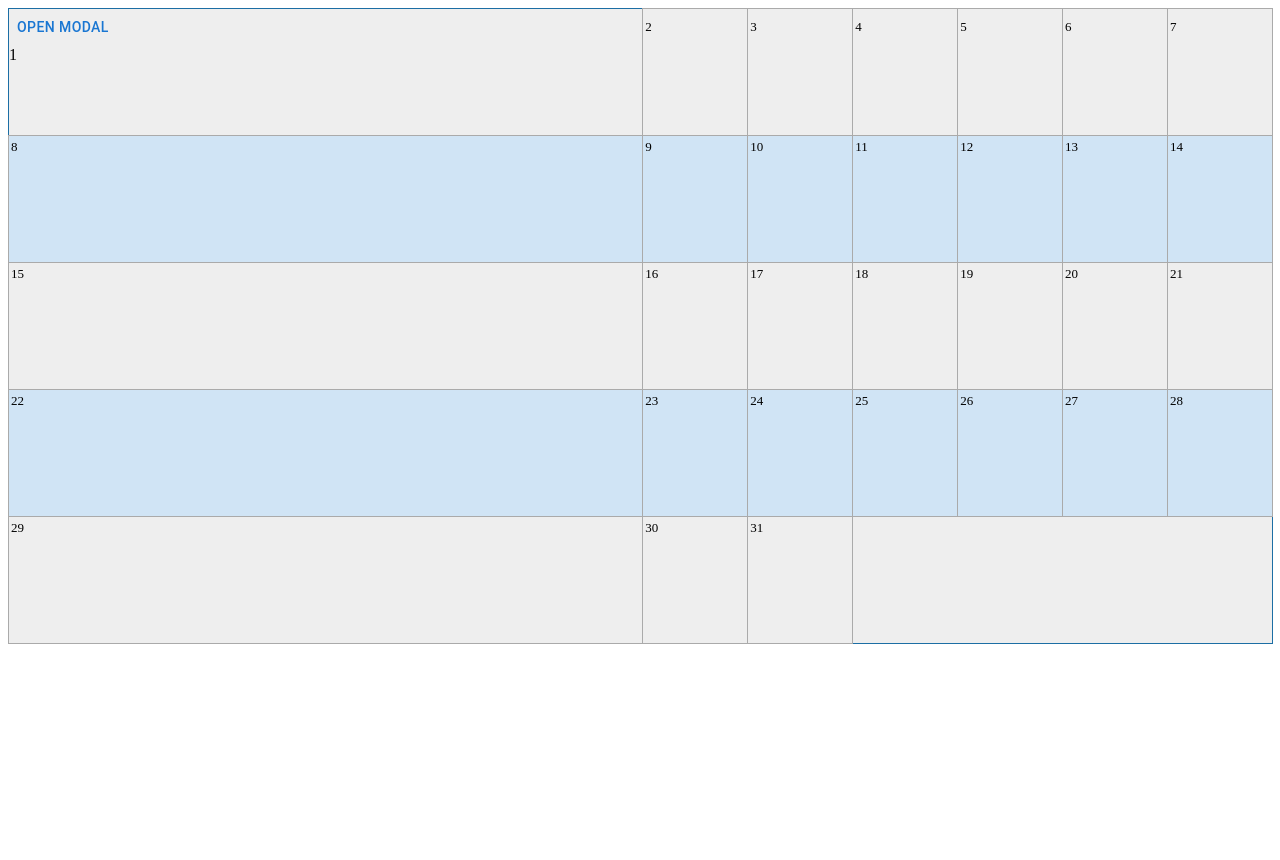
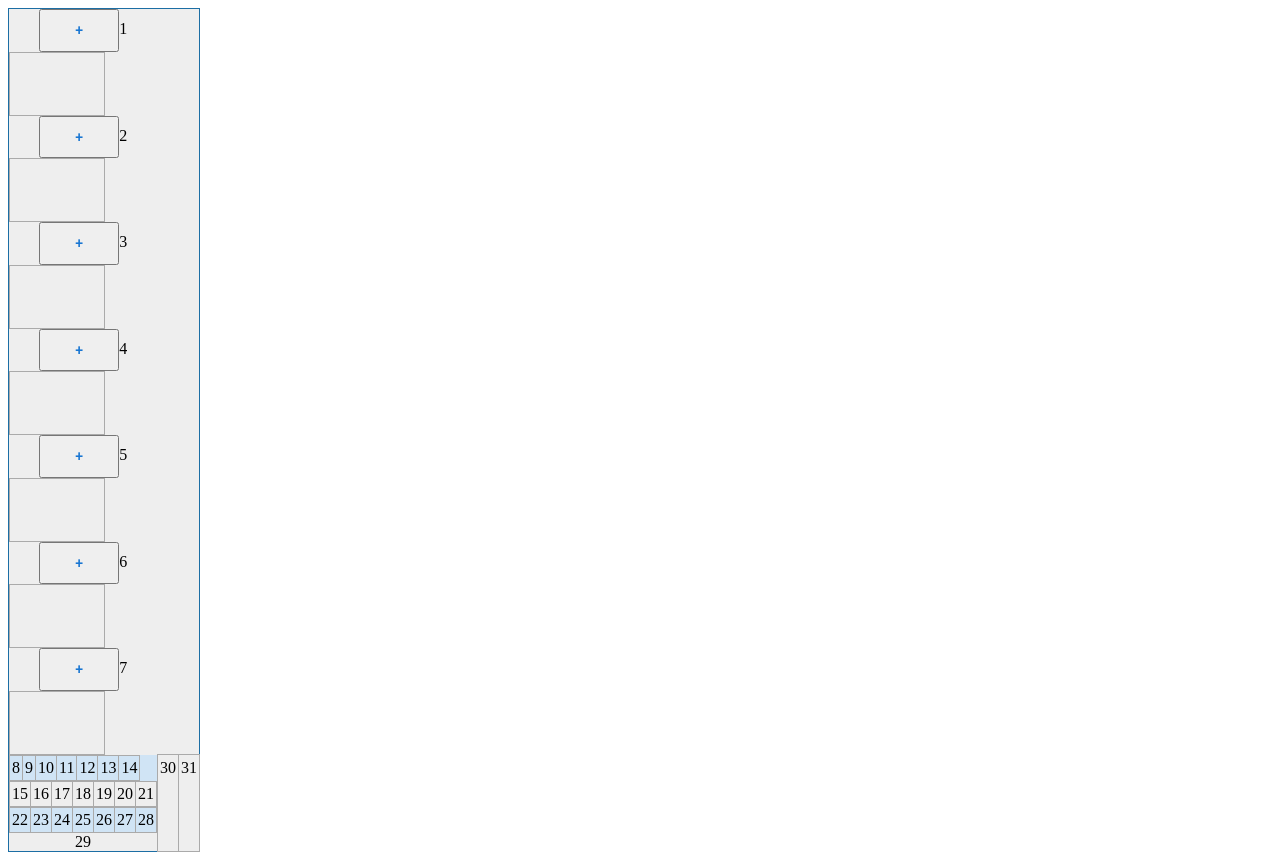
Before and after one commit to shamzaali7/calander-frontend-api, a React (Create React App) app: page / in a window 1280 px wide. Before the commit the page ends 800 px from the top, so only its background shows below. Built offline with nearby package versions, Linux system fonts and the light colour scheme.

Commit message:
working on Modal

```diff
--- a/package.json
+++ b/package.json
@@ -16,6 +16,8 @@
     "react": "^18.2.0",
     "react-big-calendar": "^1.5.2",
     "react-dom": "^18.2.0",
+    "react-icon": "^1.0.0",
+    "react-icons": "^4.7.1",
     "react-scripts": "5.0.1",
     "web-vitals": "^2.1.4"
   },
--- a/src/App.css
+++ b/src/App.css
@@ -1,8 +1,8 @@
 div.blueTable {
   border: 1px solid #1C6EA4;
   background-color: #EEEEEE;
-  width: 100%;
-  text-align: left;
+  /* width: 100%; */
+  text-align: center;
   border-collapse: collapse;
 }
 .divTable.blueTable .divTableCell, .divTable.blueTable .divTableHead {
@@ -11,7 +11,8 @@ div.blueTable {
 }
 .divTable.blueTable .divTableBody .divTableCell {
   font-size: 13px;
-  height: 15vh
+  height: 7vh;
+  width: 7vw;
 }
 .divTable.blueTable .divTableRow:nth-child(even) {
   background: #D0E4F5;
@@ -56,6 +57,7 @@ div.blueTable {
   padding: 2px 8px;
   border-radius: 5px;
 }
+
 .blueTable.outerTableFooter {
   border-top: none;
 }
@@ -64,9 +66,9 @@ div.blueTable {
 }
 /* DivTable.com */
 .divTable{ display: table; }
-.divTableRow { display: table-row; }
+.divTableRow,  { display: table-row; }
 .divTableHeading { display: table-header-group;}
-.divTableCell, .divTableHead { display: table-cell;}
+.divTableCell, .divTableHead{ display: table-cell;}
 .divTableHeading { display: table-header-group;}
 .divTableFoot { display: table-footer-group;}
-.divTableBody { display: table-row-group;}
+.divTableBody, button, Modal{ display: table-row-group;}
--- a/src/Calendar.js
+++ b/src/Calendar.js
@@ -1,21 +1,26 @@
-import React, { Component } from "react";
+import React, {
+    Component
+} from "react";
 import Modal from './Modal'
-
+import "./App.css"
+import {
+    IoIosAdd
+} from 'react-icons/io';
 const Calendar = () => {
 
 
-return (
-    <div>
+    return (
+        <div>
         <div class="divTable blueTable">
         <div class="divTableBody">
-        <div class="divTableRow">
-        <div ><Modal onClick="divTableCell"/>1</div>
-        <div class="divTableCell">2</div>
-        <div class="divTableCell">3</div>
-        <div class="divTableCell">4</div>
-        <div class="divTableCell">5</div>
-        <div class="divTableCell">6</div>
-        <div class="divTableCell">7</div>
+        <div class="divTableRow"></div>
+        <div ><button> <Modal/></button>1<div class="divTableCell"/></div>
+        <div ><button> <Modal/></button>2<div class="divTableCell"/></div>
+        <div ><button> <Modal/></button>3<div class="divTableCell"/></div>
+        <div ><button> <Modal/></button>4<div class="divTableCell"/></div>
+        <div ><button> <Modal/></button>5<div class="divTableCell"/></div>
+        <div ><button> <Modal/></button>6<div class="divTableCell"/></div>
+        <div ><button> <Modal/></button>7<div class="divTableCell"/></div>
         </div>
         <div class="divTableRow">
         <div class="divTableCell">8</div>
@@ -35,7 +40,7 @@ return (
         <div class="divTableCell">20</div>
         <div class="divTableCell">21</div>
         </div>
-        <div class="divTableRow">
+         <div class="divTableRow">
         <div class="divTableCell">22</div>
         <div class="divTableCell">23</div>
         <div class="divTableCell">24</div>
@@ -45,16 +50,14 @@ return (
         <div class="divTableCell">28</div>
         </div>
         <div class="divTableRow">
-        <div class="divTableCell">29</div>
+        <div clall="divTableCell"/>29</div>
         <div class="divTableCell">30</div>
         <div class="divTableCell">31</div>
         </div>
         </div>
 
-    </div>
-    </div>
 
-)
+    )
 }
 
 export default Calendar
--- a/src/Modal.js
+++ b/src/Modal.js
@@ -2,22 +2,10 @@ import * as React from 'react';
 import Box from '@mui/material/Box';
 import Modal from '@mui/material/Modal';
 import Button from '@mui/material/Button';
+import Calendar from './Calendar'
+import './App.css'
+
 // https://mui.com/material-ui/react-modal/
-
-const style = {
-  position: 'absolute',
-  top: '50%',
-  left: '50%',
-  transform: 'translate(-50%, -50%)',
-  width: 400,
-  bgcolor: 'background.paper',
-  border: '2px solid #000',
-  boxShadow: 24,
-  pt: 2,
-  px: 4,
-  pb: 3,
-};
-
 
 
 export default function MyModal() {
@@ -25,31 +13,45 @@ export default function MyModal() {
     const handleOpen = () => {
         setOpen(true);
     };
+    // console.log(open)
     const handleClose = () => {
         setOpen(false);
     };
+    // const [task, setTask] = React.useSate(true)
+    // const handlInputChange = event => {
+    //     setTask(event.target.value);
+
+    // }
+    // const handleSubmit = (event) => {
+    //     event.preventDefault();
+
+    //     // setTask(prevTask =>
+    //     //   prevTask.concat({ value: task })
+    //     // );
+    //     setTask("");
 
     return (
         <div>
-      <Button onClick={handleOpen}>Open modal</Button>
+      <Button onClick={handleOpen}>+</Button>
       <Modal
         open={open}
         onClose={handleClose}
         aria-labelledby="parent-modal-title"
         form={"input"}
         inputType="text"
-        buttonType="submit"
+        // onSubmit={handleSubmit}
         data={'displayText'}
 
       >
-        <Box sx={{ ...style, width: 400 }}>
+        <Box >
           <h2 id="parent-modal-title">Tasks</h2>
-          <form><input></input><button><h5>Submit</h5></button></form>
-
-
-
+          <form><input /><button ><h5>Submit</h5></button></form>
         </Box>
       </Modal>
     </div>
     );
 }
+{/* <Box >
+          <h2 id="parent-modal-title">Tasks</h2>
+          <form><input type="text" value={task} onChange={handlInputChange} /><button onClick={handleSubmit}><h5>Submit</h5></button></form>
+        </Box> */}
```
Also changed, not shown: 1 other file (tests, documents, lock files or other folders). Lines whose indentation alone changed are shown as unchanged.
